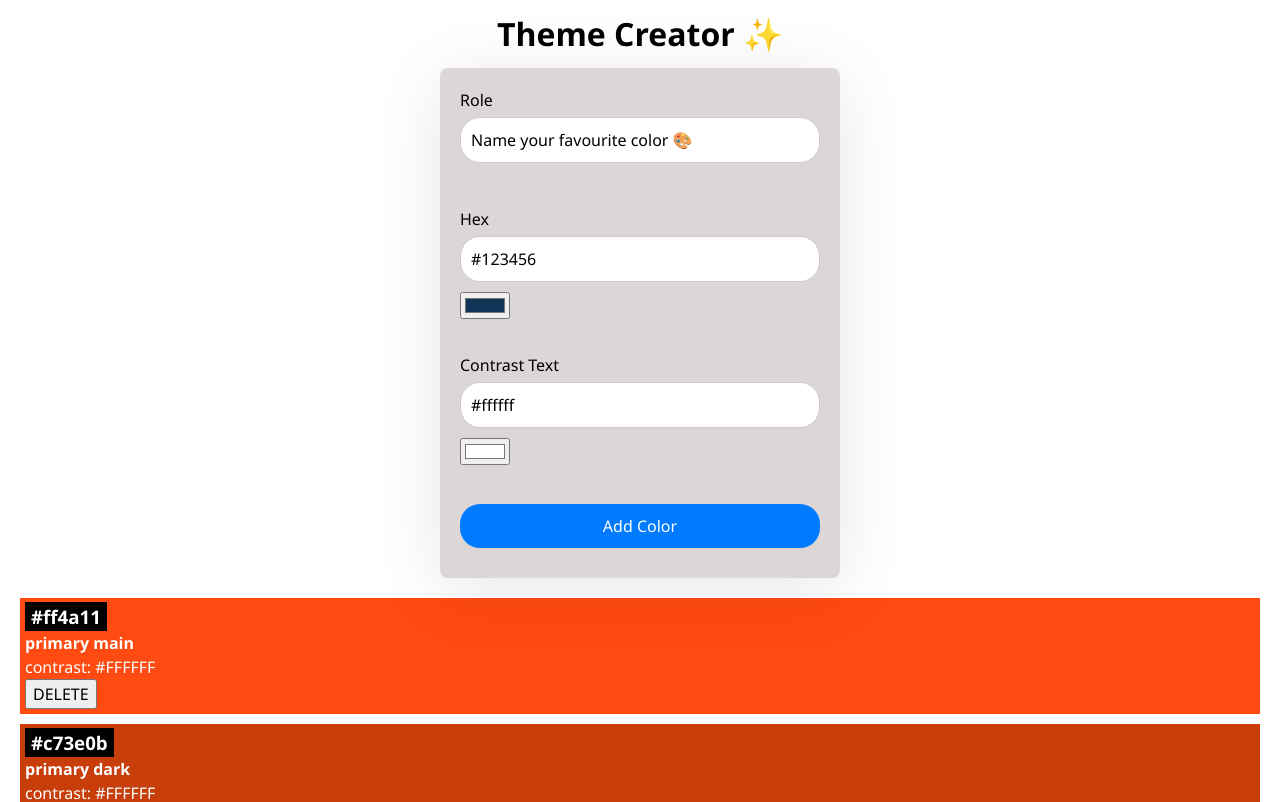
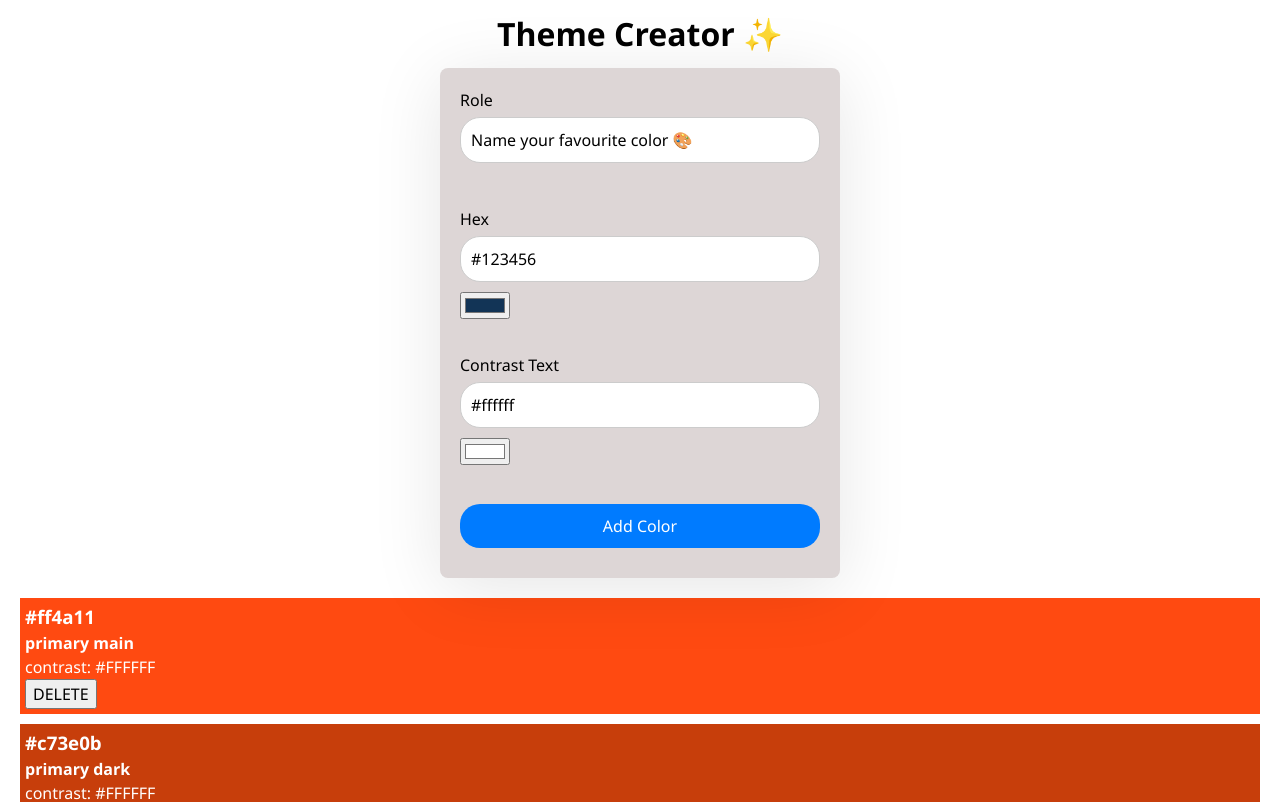
Before and after one commit to Sannsfilm/react-recap-project, a React (Vite) app: page / in a window 1280 px wide. Shown: the top 802 px of the page. Built offline with nearby package versions, Linux system fonts and the light colour scheme.

Commit message:
change style button confirmation

```diff
--- a/src/Components/Color/Color.css
+++ b/src/Components/Color/Color.css
@@ -3,7 +3,7 @@
   padding: 5px;
 }
 
-.color-card-headline {
+.color-card-highlight {
   display: inline;
   padding: 2px 6px;
   background: black;
@@ -16,8 +16,3 @@
   align-items: center;
   justify-content: center;
 }
-
-.color-card-highlight {
-  font-weight: bold;
-  color: rgb(236, 120, 120);
-}
```
